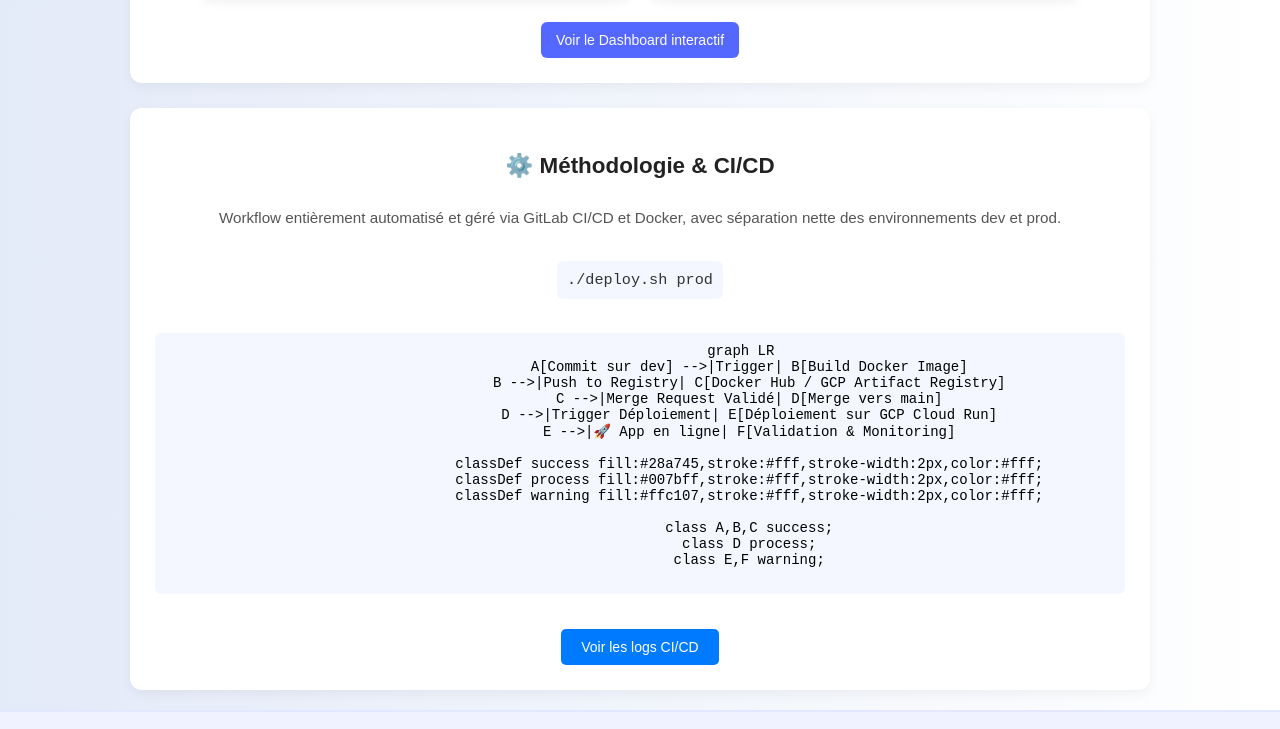
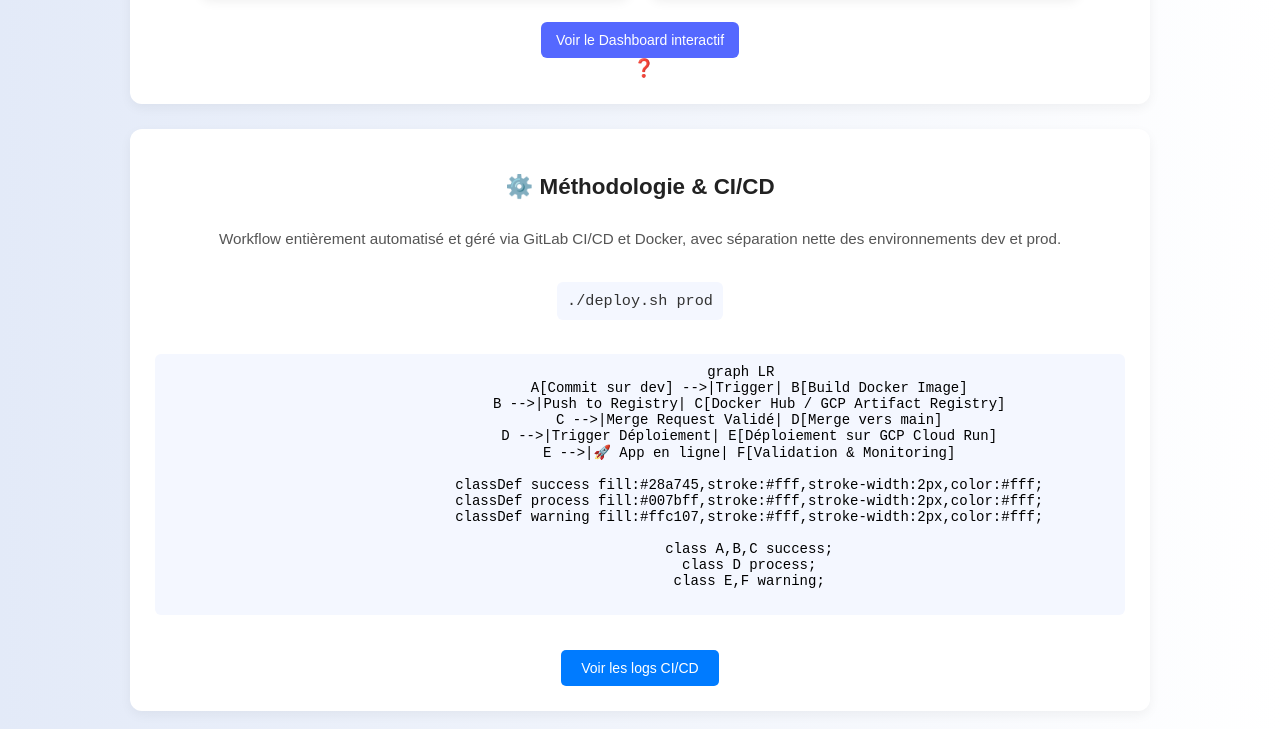
Before and after one commit to barry03/site-web, a plain HTML site: page explore.html in a window 1280 px wide. Shown: the part 1011-1740 px from the top of the page. Drawn offline with nearby package versions, Linux system fonts and the light colour scheme; no server answers.

Commit message:
dashboard

```diff
--- a/explore.css
+++ b/explore.css
@@ -505,6 +505,15 @@ video {
     text-align: center;
     color: #333;
 }
+
+.info-tooltip {
+    display: inline-block;
+    margin-left: 8px;
+    cursor: help;
+    font-size: 1.1rem;
+    vertical-align: middle;
+}
+
 /* Bouton interactif */
 .btn {
     display: inline-block;
--- a/explore.html
+++ b/explore.html
@@ -113,6 +113,7 @@
                 </div>
 
                 <a id="btn-dashboard" href="https://pypi-monitoring-pipelines-tkwvu4x8htfzernenaefap.streamlit.app/" class="btn" target="_blank">Voir le Dashboard interactif</a>
+                <span class="info-tooltip" title="Lorsque vous ouvrez le dashboard interactif, cliquez sur 'Yes, get this app back up!' si un message s'affiche. Patientez quelques secondes.">❓</span>
             </div>
 
             <!-- Méthodologie CI/CD avec animation & lien GitLab -->
```
